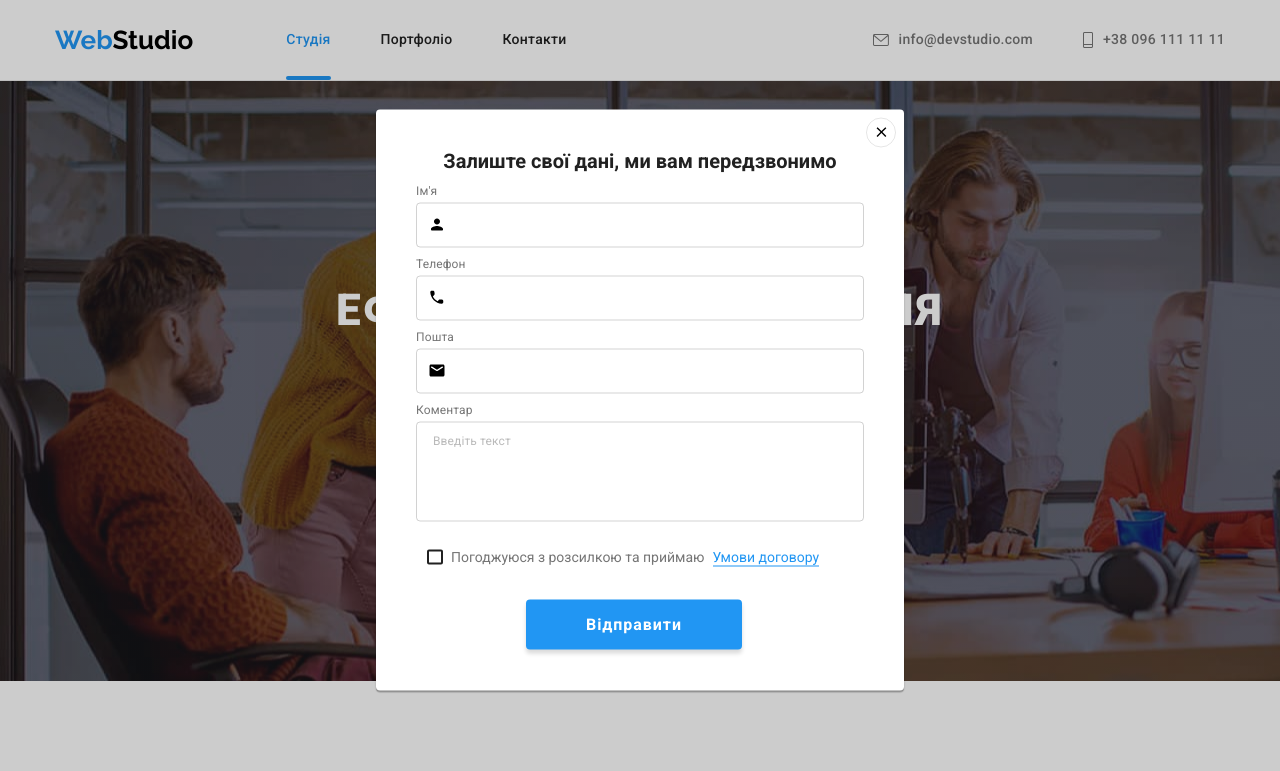
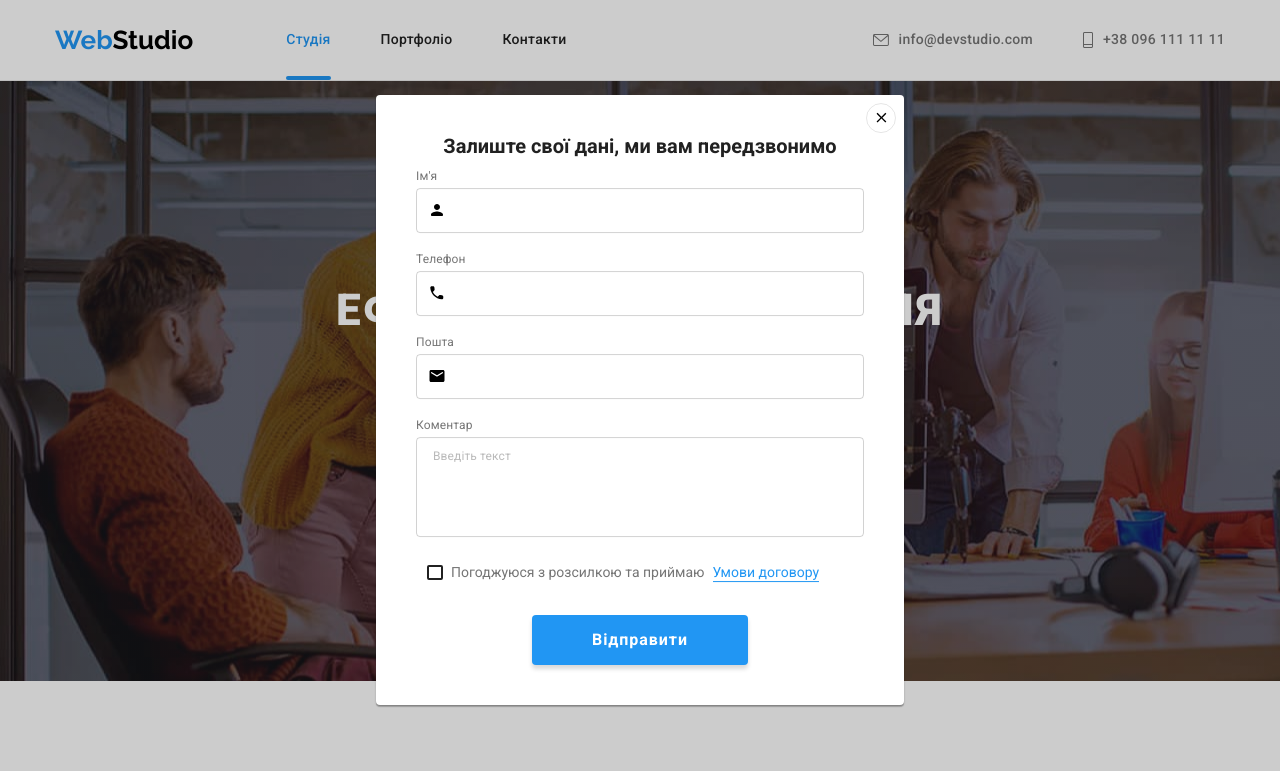
Before and after one commit to PolinaFaustova/goit-markup-hw-06, a plain HTML site: page index.html in a window 1280 px wide. Both pictures are taken after a click on the button "Замовити послугу". Shown: the top 771 px of the page. Drawn offline with nearby package versions, Linux system fonts and the light colour scheme.

Commit message:
finished hw

```diff
--- a/css/styles.css
+++ b/css/styles.css
@@ -797,7 +797,7 @@ background-color: rgba(33, 150, 243, 0.9);
 .input-wrapper {
   position: relative;
 
-  margin-bottom: 10px;
+  margin-bottom: 20px;
 }
 .modal-input {
 width: 100%;
@@ -840,13 +840,14 @@ background-color: transparent;
 transition: border-color 250ms cubic-bezier(0.4, 0, 0.2, 1);
 resize: none;
 
+margin-bottom: 0;
+
 font-weight: 400;
 font-size: 12px;
 line-height: 1.16;
 letter-spacing: 0.01em;
 
 padding: 12px 16px;
-margin-bottom: 10px;
 }
 .modal-comment::placeholder {
   color:rgba(117, 117, 117, 0.5);
@@ -918,8 +919,7 @@ color: var(--blue-color);
   background-color: var(--blue-color);
 }
 .check-button {
-display: flex;
+display: block;
 justify-content: center;
-align-items: center;
-margin-left: 110px;
+margin: 0 auto;
 }
```
